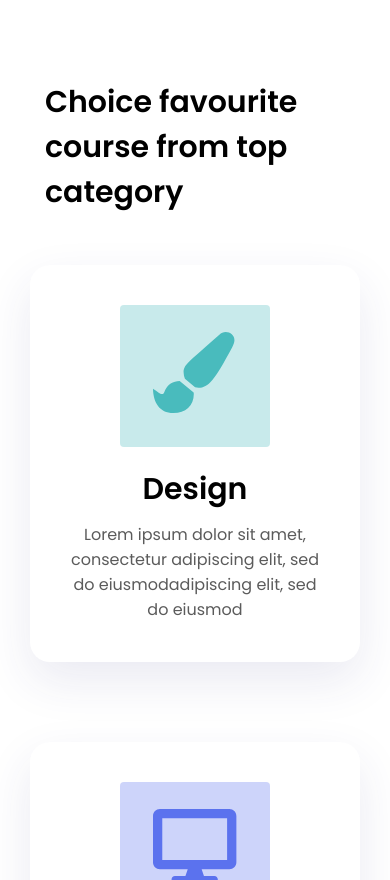
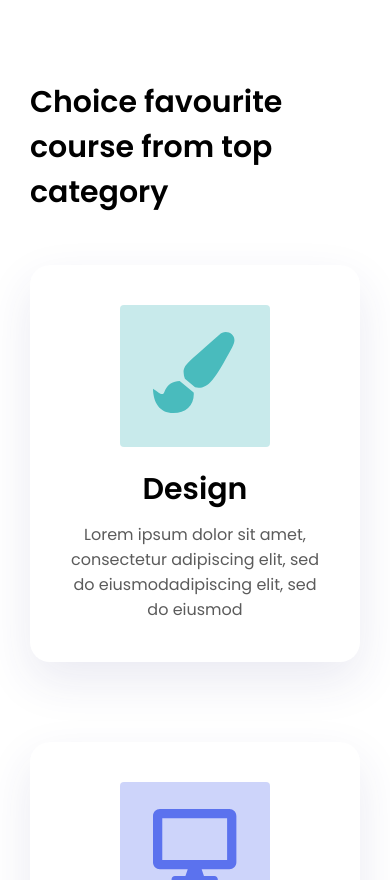
Before and after one commit to mohamedfadi-z/css-task2, a plain HTML site: page index.html in a window 390 px wide. Shown: the part 1732-2612 px from the top of the page. Drawn offline with Linux system fonts and the light colour scheme.

Commit message:
some changes on h2 in third section

```diff
--- a/assets/css/main.css
+++ b/assets/css/main.css
@@ -445,7 +445,7 @@ img {
     .categorys h2 {
 
         font-size: 30px;
-        margin-left: 30px;
+        margin-left: 15px;
 
     }
 }
```
